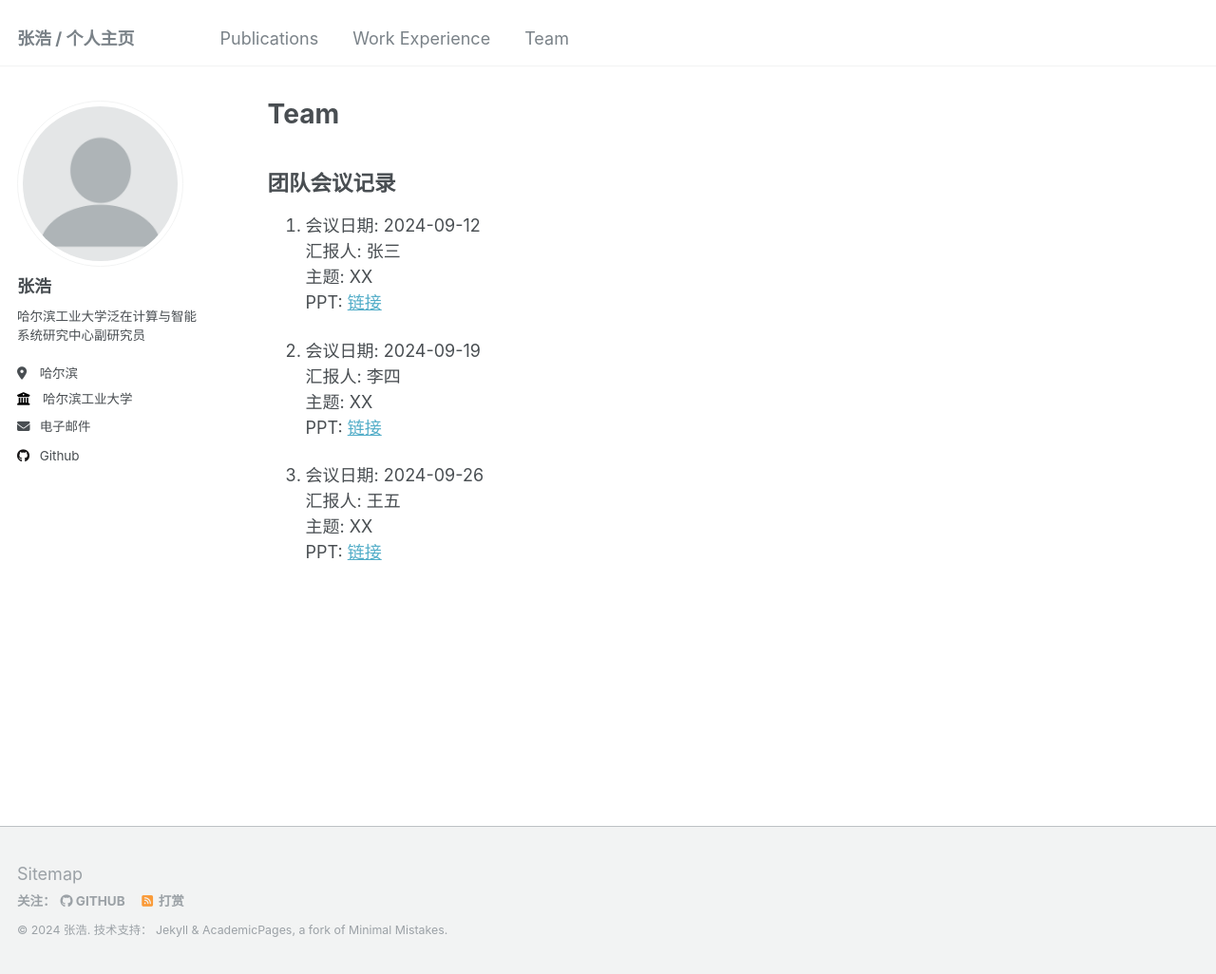
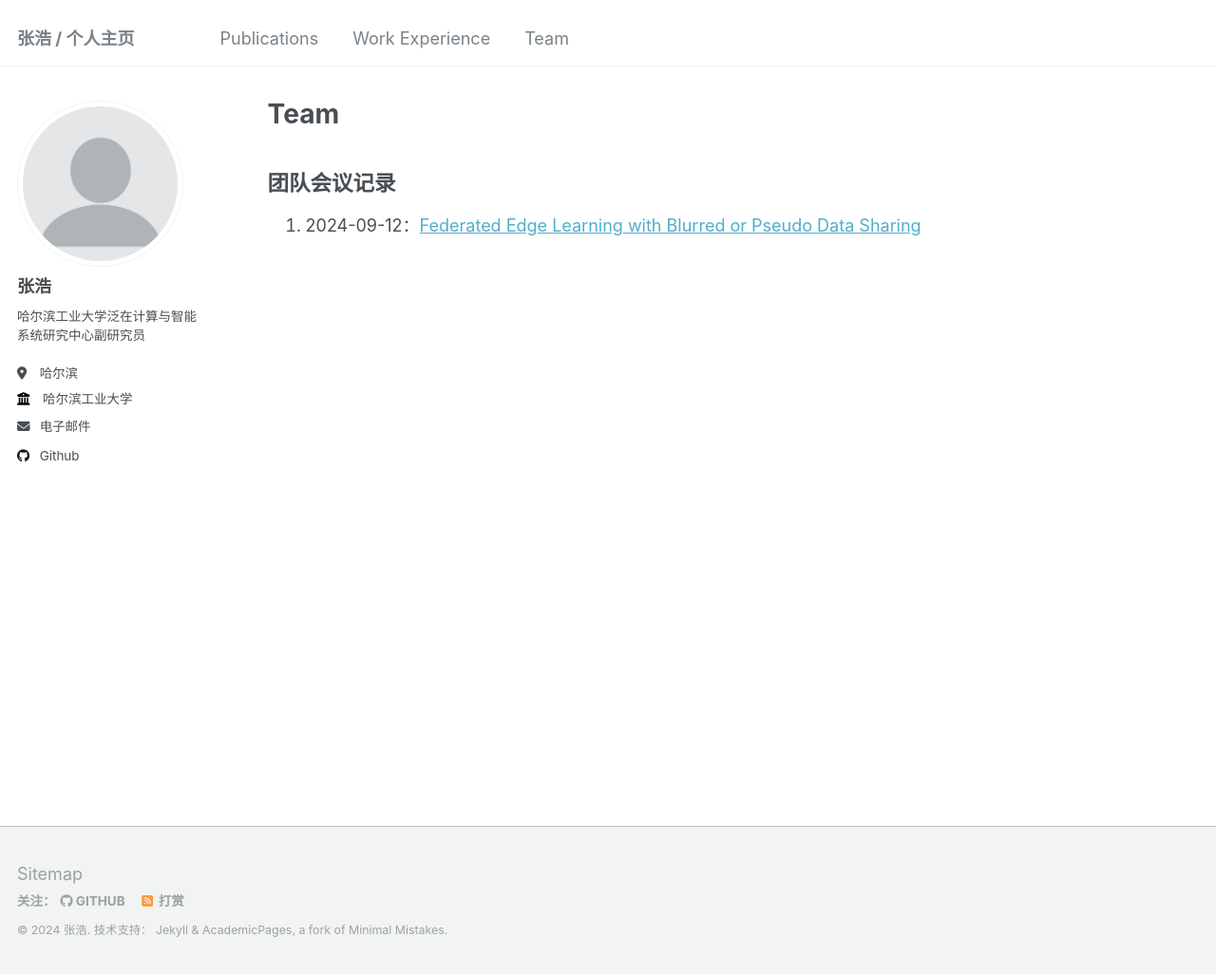
Before and after one commit to benjiachong/benjiachong.github.io, a Jekyll site: the page built from _pages/team.md, in a window 1280 px wide and 1026 px high. Shown: the whole window at 95% size. Built offline with Jekyll 4.4.1, drawn with Linux system fonts in a browser that asks for light colours.

Commit message:
Update team.md

```diff
--- a/_pages/team.md
+++ b/_pages/team.md
@@ -6,17 +6,4 @@ author_profile: true
 ---
 
 ## 团队会议记录
-1. 会议日期: 2024-09-12
-   汇报人: 张三
-   主题: XX
-   PPT: [链接]()
-
-2. 会议日期: 2024-09-19
-   汇报人: 李四
-   主题: XX
-   PPT: [链接]()
-
-3. 会议日期: 2024-09-26
-   汇报人: 王五
-   主题: XX
-   PPT: [链接]()
+1. 2024-09-12：[Federated Edge Learning with Blurred or Pseudo Data Sharing](https://github.com/benjiachong/benjiachong.github.io/blob/master/files/Federated%20Edge%20Learning%20with%20Blurred%20or%20Pseudo%20Data%20Sharing(slides).pdf)
```
